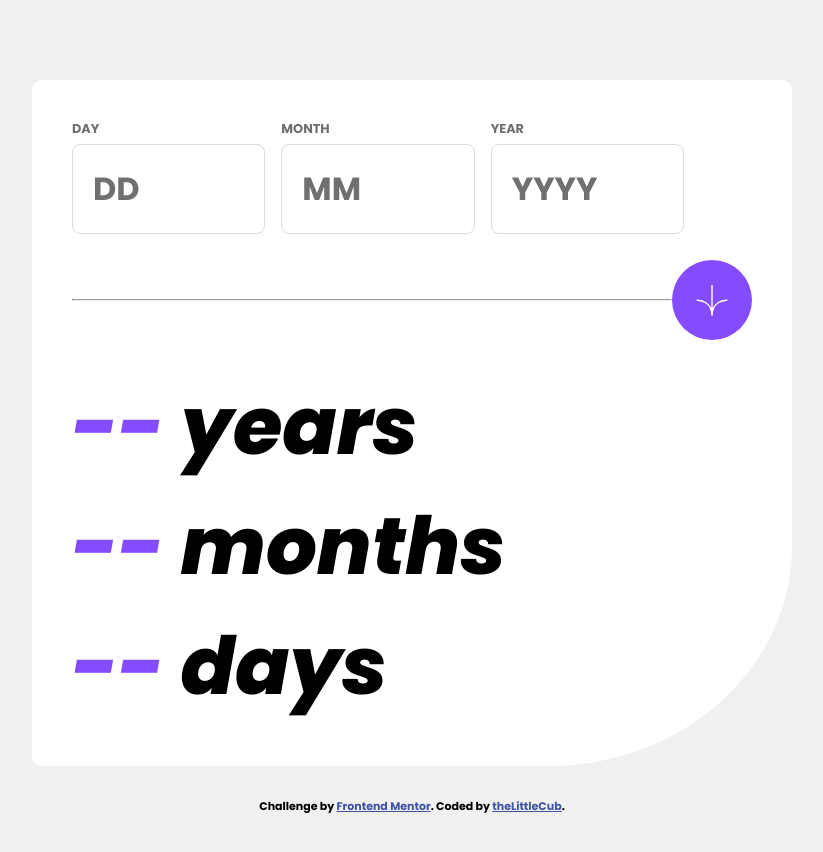
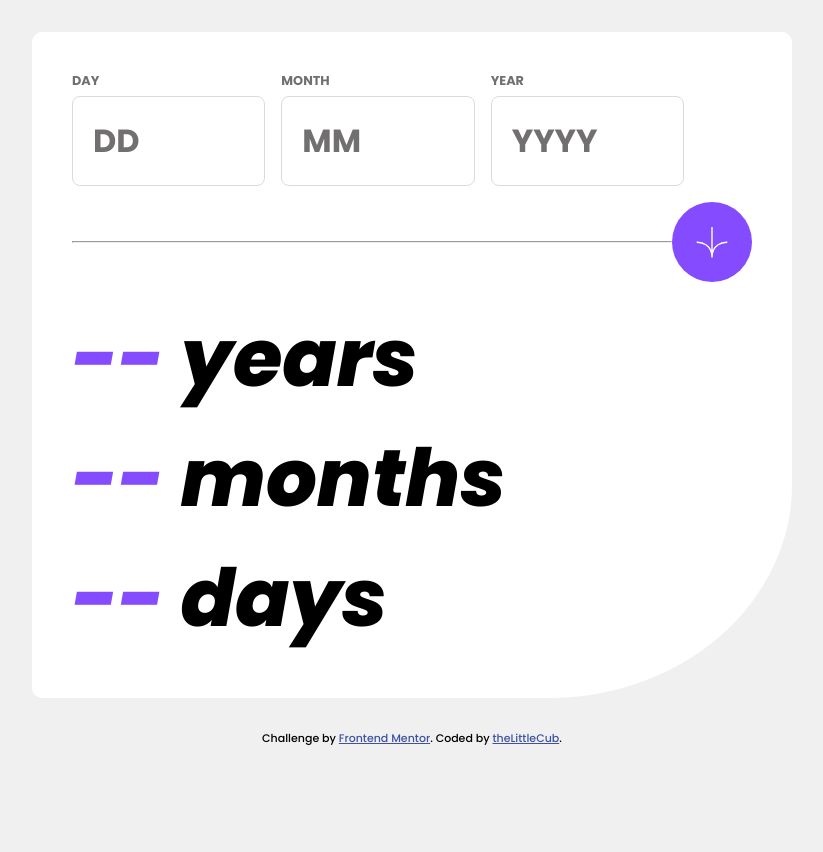
Before and after one commit to juniorWebb/age-calculator, a plain HTML site: page index.html in a window 1280 px wide. Shown: the whole page, without its empty margins (228-1051 px from the left). After the commit the page ends 800 px from the top, so only its background shows below. Drawn offline with Linux system fonts and the light colour scheme.

Commit message:
first commit

```diff
--- a/assets/css/styles.css
+++ b/assets/css/styles.css
@@ -10,10 +10,10 @@
 }
 
 .fadeOne{
-  animation: fade-in-right 1.8s ease-out;
+  animation: fade-in-right 2s ease-out;
 }
 .fadeTwo{
-  animation: fade-in-left 2s ease-out
+  animation: fade-in-left 2.2s ease-out
 }
 
 @keyframes fade-in-right {
@@ -51,8 +51,6 @@ body {
   display: flex;
   flex-direction: column;
   align-items: center;
-  margin: 3rem auto;
-  height: 870px;
 }
 body h3 {
   font-size: 0.8rem;
@@ -73,14 +71,6 @@ main {
   border-radius: 10px 10px 32% 10px;
   margin: 2rem auto;
 }
-main h2 {
-  font-size: 5rem;
-  font-weight: 800;
-  font-style: italic;
-}
-main .colorize {
-  color: var(--Purple);
-}
 
 form ul {
   width: 90%;
@@ -97,7 +87,7 @@ form label {
   font-size: 0.8rem;
   color: var(--Smokey-grey);
   text-transform: uppercase;
-  font-weight: 400;
+  font-weight: 700;
   margin-bottom: 0.4rem;
 }
 form input {
@@ -146,7 +136,7 @@ input[type="number"] {
   display: flex;
   align-items: center;
   justify-content: center;
-  margin: 1.6rem auto;
+  margin: 1rem auto;
 }
 .divide hr {
   width: 100%;
@@ -171,6 +161,15 @@ input[type="number"] {
   left: 50%;
   transform: translate(-50%, -50%);
   width: 2rem;
+}
+
+main h2 {
+  font-size: 5rem;
+  font-weight: 800;
+  font-style: italic;
+}
+main .colorize {
+  color: var(--Purple);
 }
 
 @media(max-width: 740px){
--- a/index.html
+++ b/index.html
@@ -13,8 +13,8 @@
     />
 
     <link rel="preconnect" href="https://fonts.googleapis.com">
-<link rel="preconnect" href="https://fonts.gstatic.com" crossorigin>
-<link href="https://fonts.googleapis.com/css2?family=Poppins:ital,wght@0,700;1,400;1,500;1,800&display=swap" rel="stylesheet">
+    <link rel="preconnect" href="https://fonts.gstatic.com" crossorigin>
+    <link href="https://fonts.googleapis.com/css2?family=Poppins:ital,wght@0,500;0,700;1,400;1,800&display=swap" rel="stylesheet">
 
     <title>Frontend Mentor | Age calculator app</title>
     <link rel="stylesheet" href="./assets/css/styles.css" />
@@ -25,6 +25,7 @@
       .attribution {
         font-size: 11px;
         text-align: center;
+        font-weight: 500;
       }
       .attribution a {
         color: hsl(228, 45%, 44%);
@@ -84,11 +85,11 @@
       <h2><span class="colorize">--</span> days</h2>
     </main>
 
-    <div class="attribution">
+    <div class="attribution fadeTwo">
       Challenge by
       <a href="https://www.frontendmentor.io?ref=challenge" target="_blank"
         >Frontend Mentor</a
-      >. Coded by <a href="#">theLittleCub</a>.
+      >. Coded by <a href="https://github.com/juniorWebb">theLittleCub</a>.
     </div>
   </body>
 </html>
```
